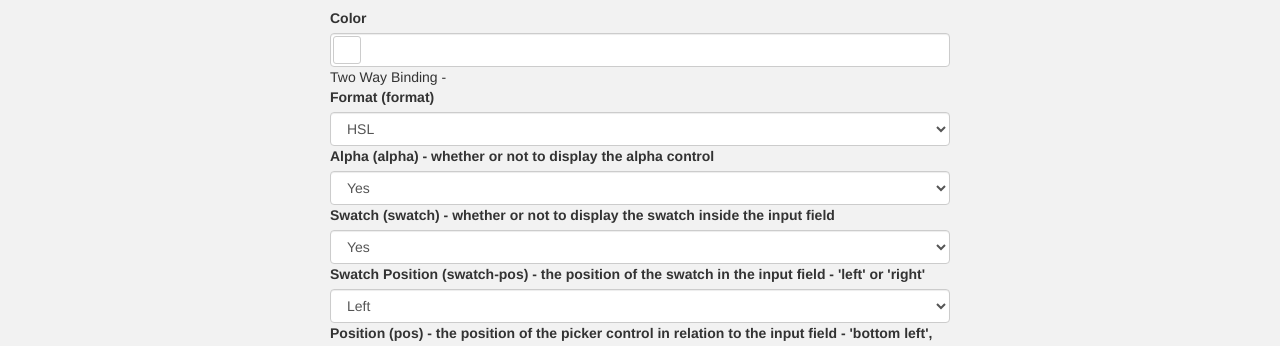
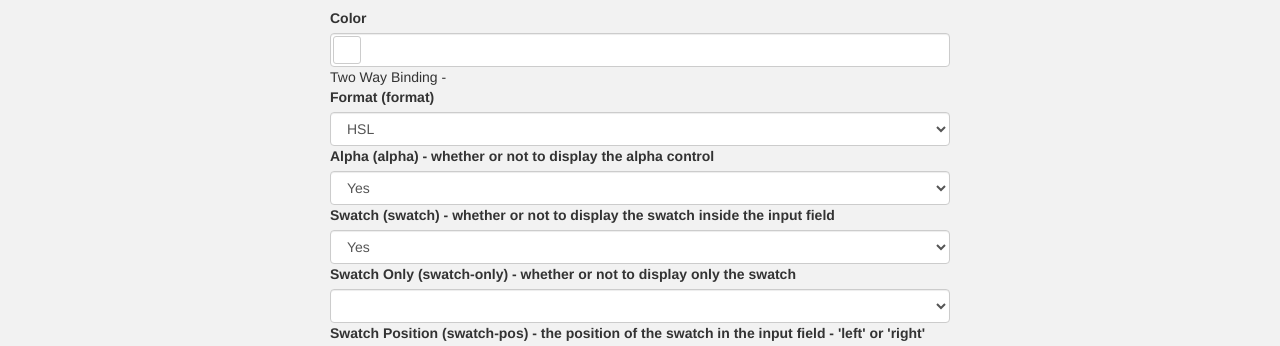
Before and after one commit to ruhley/angular-color-picker, a plain HTML site: page index.html in a window 1280 px wide. Shown: the part 405-751 px from the top of the page. Drawn offline with Linux system fonts and the light colour scheme; a script that the page names is missing.

Commit message:
Update index.html

```diff
--- a/index.html
+++ b/index.html
@@ -68,6 +68,11 @@
 <div class="row">
   <label class="control-label">Swatch (swatch) - whether or not to display the swatch inside the input field</label>
   <select ng-model="swatch" class="form-control" ng-options="option.value as option.label for option in boolOptions"></select>
+</div>
+
+<div class="row">
+  <label class="control-label">Swatch Only (swatch-only) - whether or not to display only the swatch</label>
+  <select ng-model="swatchPos" class="form-control" ng-options="option.value as option.label for option in boolOptions"></select>
 </div>
 
 <div class="row">
```
